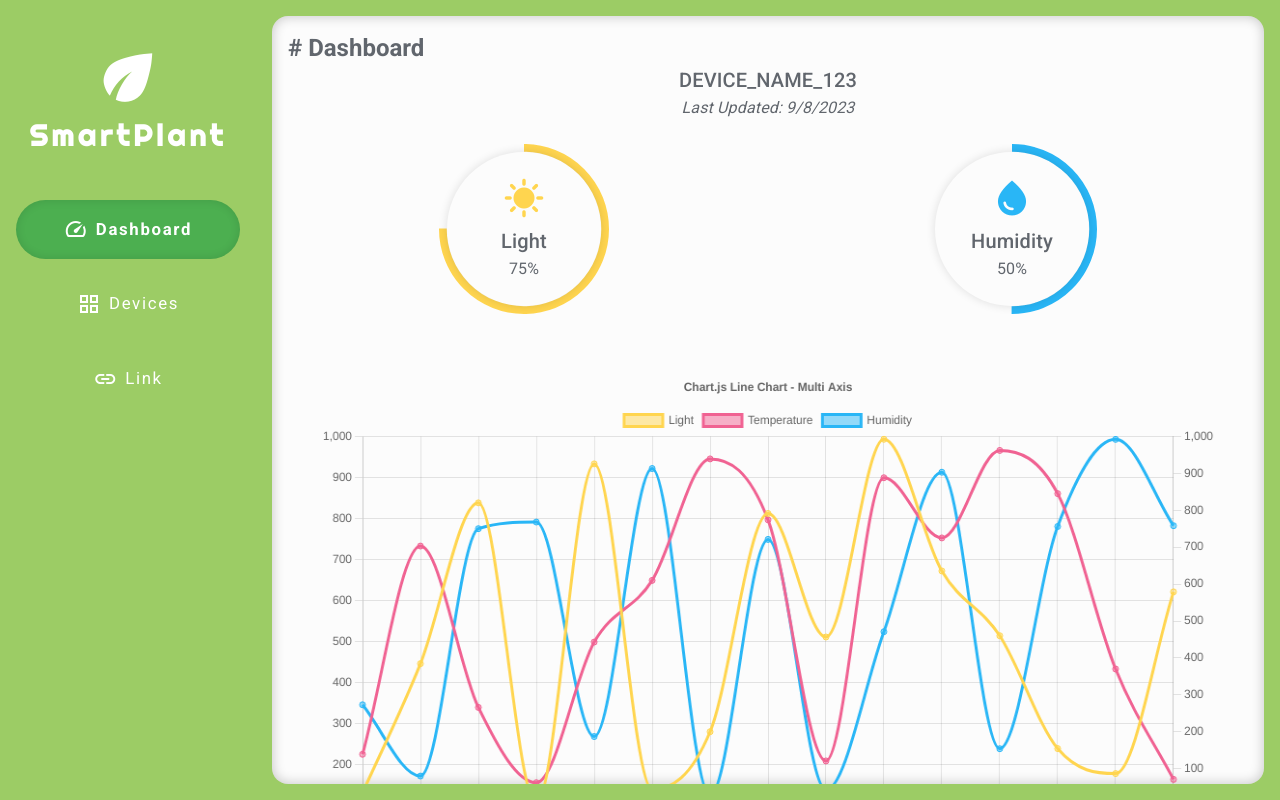
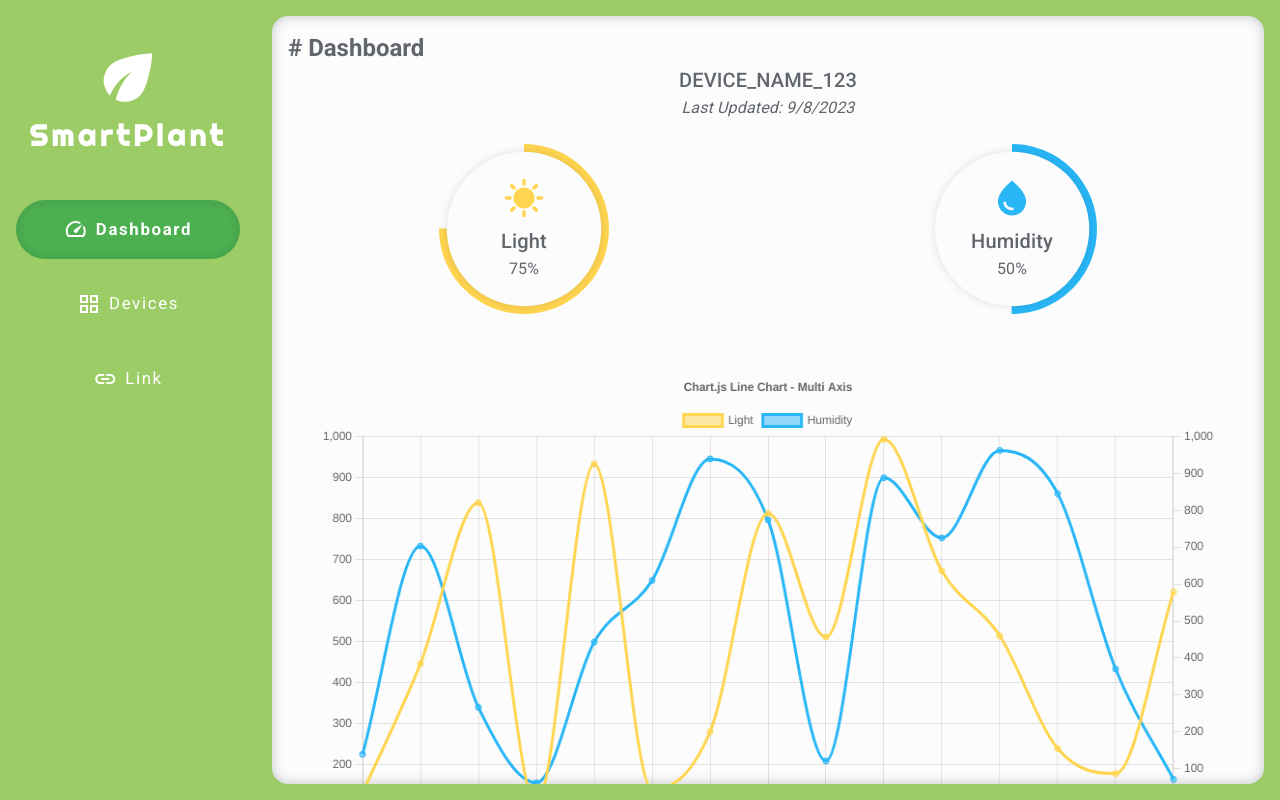
Before and after one commit to takosenpai2687/smartplant-web, a Next.js app: page / in a window 1280 px wide. Built offline with nearby package versions, Linux system fonts and the light colour scheme.

Commit message:
Update index.tsx

```diff
--- a/src/components/linechart/index.tsx
+++ b/src/components/linechart/index.tsx
@@ -66,14 +66,14 @@ export const data = {
             yAxisID: "y",
             cubicInterpolationMode: "monotone",
         },
-        {
-            label: "Temperature",
-            data: labels.map(() => Math.floor(Math.random() * 1000)),
-            borderColor: "#F06292",
-            backgroundColor: "#F062927F",
-            yAxisID: "y1",
-            cubicInterpolationMode: "monotone",
-        },
+        // {
+        //     label: "Temperature",
+        //     data: labels.map(() => Math.floor(Math.random() * 1000)),
+        //     borderColor: "#F06292",
+        //     backgroundColor: "#F062927F",
+        //     yAxisID: "y1",
+        //     cubicInterpolationMode: "monotone",
+        // },
         {
             label: "Humidity",
             data: labels.map(() => Math.floor(Math.random() * 1000)),
```
